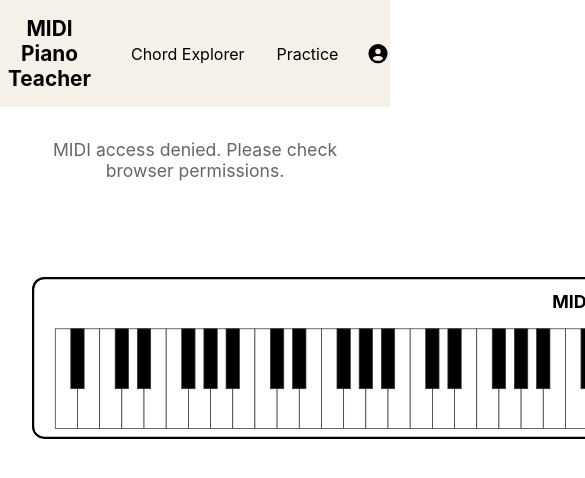
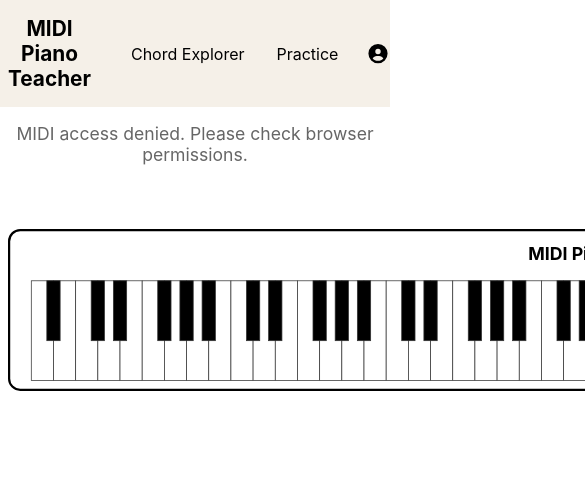
Before and after one commit to mjosephs1/midi-piano-teacher-web, a React (Create React App) app: page / in a window 390 px wide. Shown: the top 478 px of the page, 585 px wide, since content can reach past the window. Built offline with nearby package versions, Linux system fonts and the light colour scheme.

Commit message:
Reduce header title size and alignment for small/mobile devices

```diff
--- a/src/App.css
+++ b/src/App.css
@@ -25,10 +25,14 @@
 .app-header h1 {
   margin: 0;
   padding: 1rem 0;
-  font-size: 2.5rem;
+  font-size: 1.9rem;
 }
 
 @media (max-width: 600px) {
+  .App > :not(.app-header) {
+    padding: 1rem 0.5rem;
+  }
+
   .app-header {
     padding: 0 0.5rem;
   }
```
